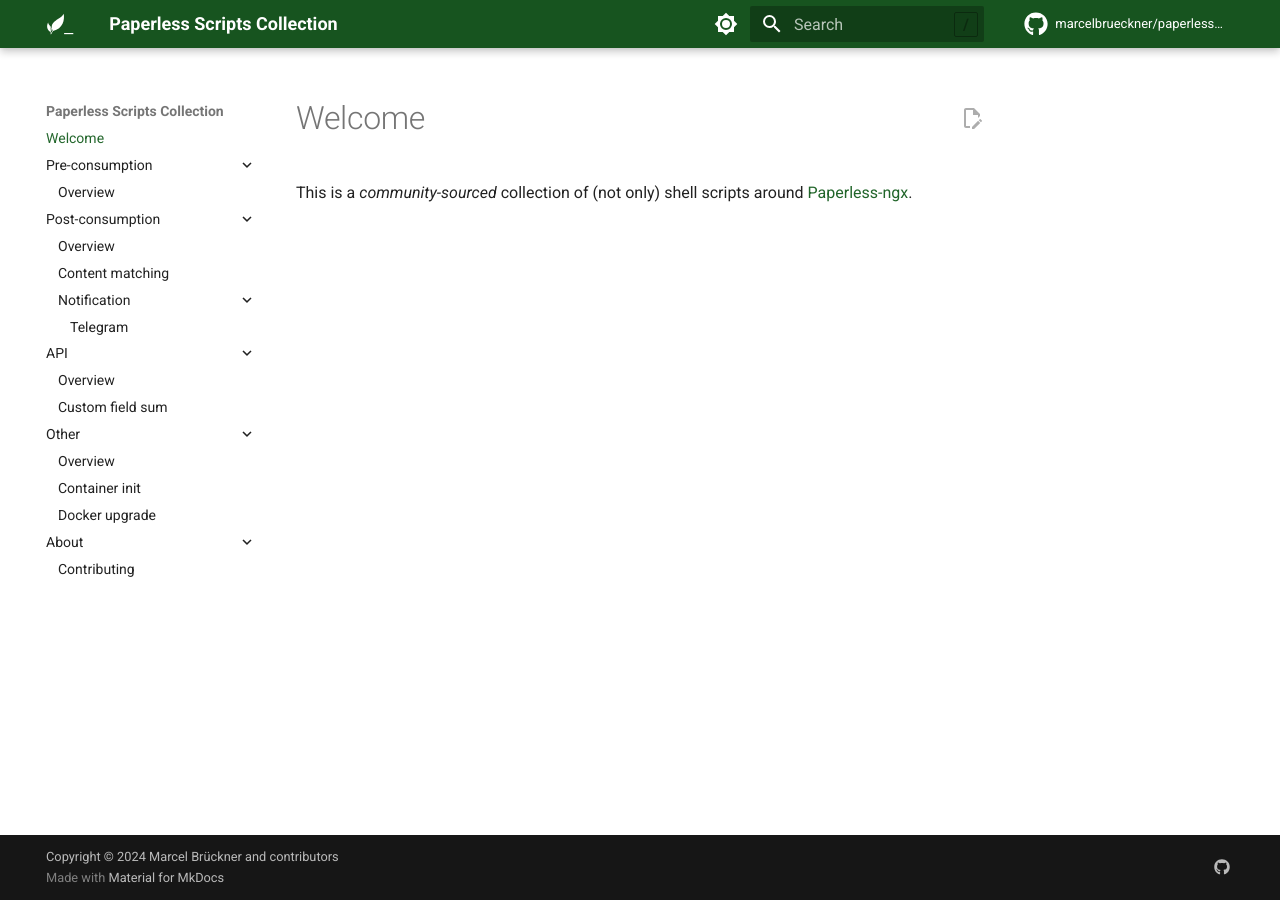
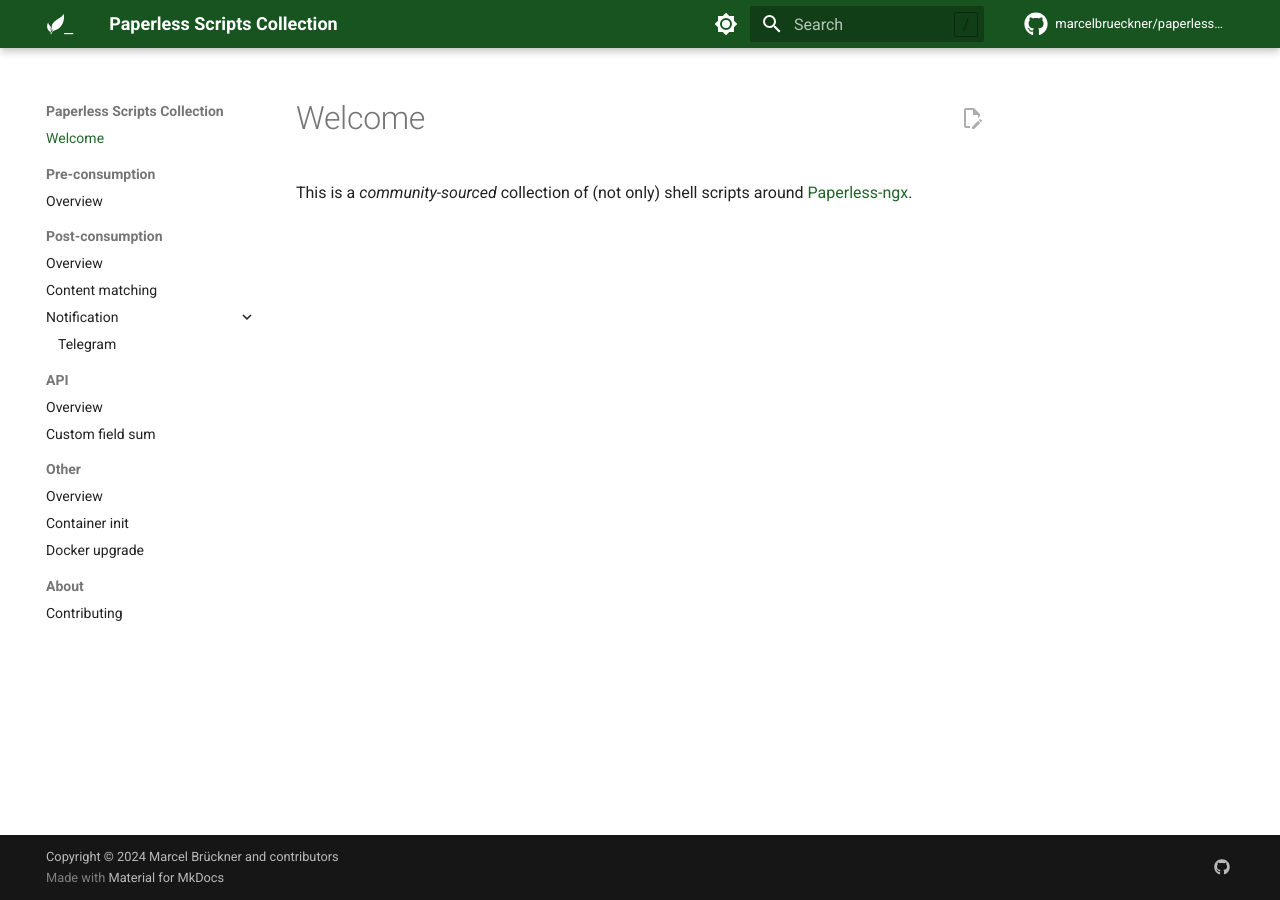
Before and after one commit to marcelbrueckner/paperless.sh, an MkDocs documentation site: the page built from docs/index.md, in a window 1280 px wide. Built offline with MkDocs 1.6.1 and Material for MkDocs 9.7.7, drawn with Linux system fonts in a browser that asks for light colours; plug-ins that fetch from the network failed and are left out; comment, search, counter and statistics services are not loaded.

Commit message:
Improve navigation

```diff
--- a/mkdocs.yml
+++ b/mkdocs.yml
@@ -26,7 +26,9 @@
         icon: material/brightness-4
         name: Switch to light mode
   features:
+    - navigation.sections
     - navigation.expand
+    - navigation.top
     - content.code.copy
     - content.action.edit
   icon:
```
